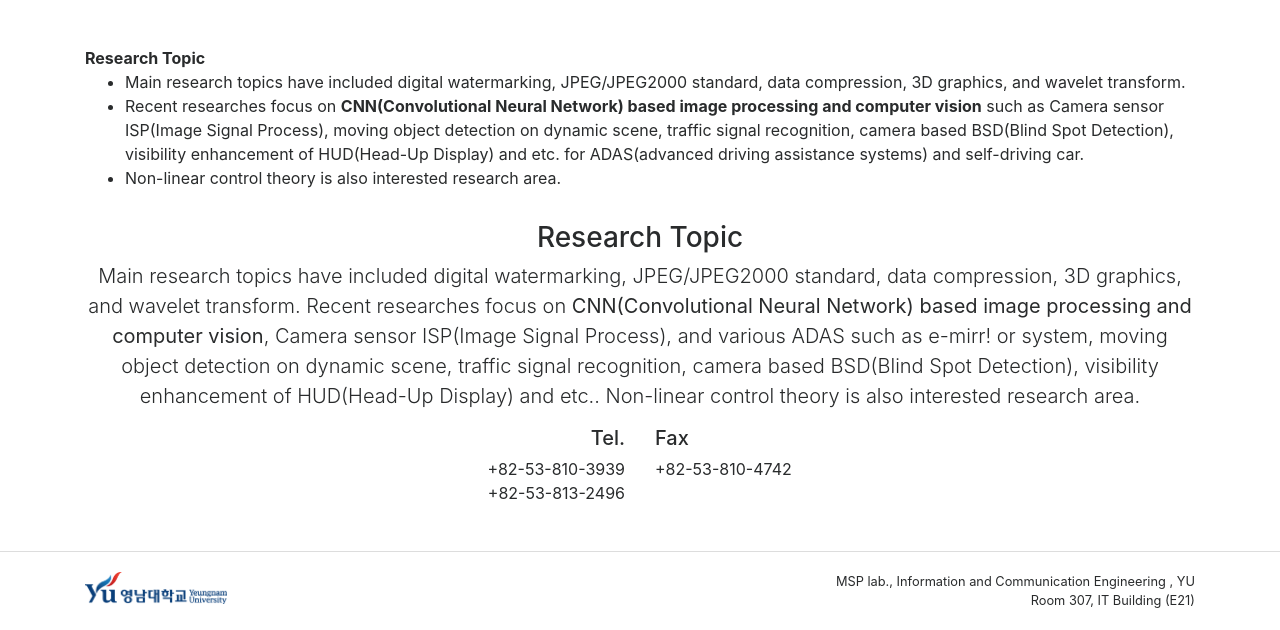
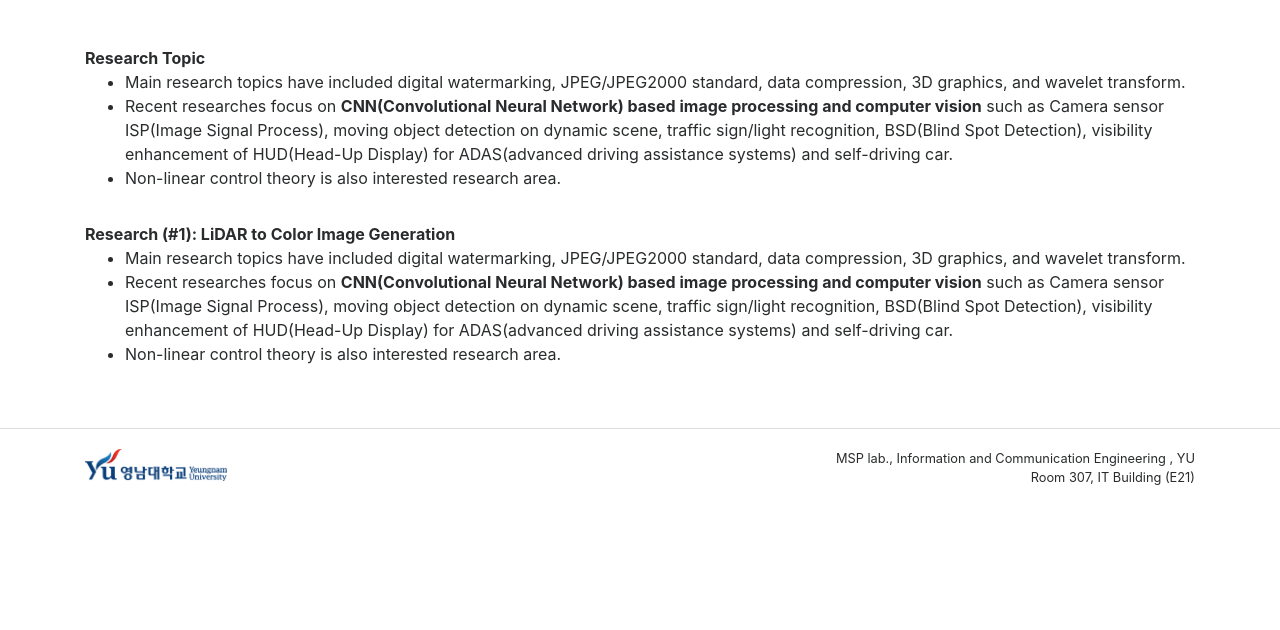
Before and after one commit to YU-MSP/yu-msp.github.io, a Jekyll site: the page built from research.html, in a window 1280 px wide. Shown: the part 426-1056 px from the top of the page. Built offline with Jekyll 4.4.1, drawn with Linux system fonts in a browser that asks for light colours; nearby versions of some CDN libraries; after the commit the page ends 933 px from its top, so only the background shows below that.

Commit message:
no message

```diff
--- a/research.html
+++ b/research.html
@@ -6,42 +6,36 @@
 <script>
 </script>
 
-<table class="table" cellspacing="0" summary="Research Topic">
+<style>
+</style>
+
+<table class="table" cellspacing="0" summary="Research Topic" style="width:80%">
 <tr>
 	<table class="table" cellspacing="0" summary="Summary">
-	<tr aline>
+	<tr>
 		<b>Research Topic</b>
 	</tr>
 	<tr>
 		<ul>
 			<li>Main research topics have included digital watermarking, JPEG/JPEG2000 standard, data compression, 3D graphics, and wavelet transform.</li>
-			<li>Recent researches focus on <b>CNN(Convolutional Neural Network) based image processing and computer vision</b> such as Camera sensor ISP(Image Signal Process), moving object detection on dynamic scene, traffic signal recognition, camera based BSD(Blind Spot Detection), visibility enhancement of HUD(Head-Up Display) and etc. for ADAS(advanced driving assistance systems) and self-driving car.</li>
+			<li>Recent researches focus on <b>CNN(Convolutional Neural Network) based image processing and computer vision</b> such as Camera sensor ISP(Image Signal Process), moving object detection on dynamic scene, traffic sign/light recognition, BSD(Blind Spot Detection), visibility enhancement of HUD(Head-Up Display) for ADAS(advanced driving assistance systems) and self-driving car.</li>
 			<li>Non-linear control theory is also interested research area.</li>
 		</ul>
 	</tr>
-	 </table>
+	</table>
+ </tr>
+ <tr>
+	<table class="table" cellspacing="0" summary="Summary">
+	<tr>
+		<b>Research (#1): LiDAR to Color Image Generation</b>
+	</tr>
+	<tr>
+		<ul>
+			<li>Main research topics have included digital watermarking, JPEG/JPEG2000 standard, data compression, 3D graphics, and wavelet transform.</li>
+			<li>Recent researches focus on <b>CNN(Convolutional Neural Network) based image processing and computer vision</b> such as Camera sensor ISP(Image Signal Process), moving object detection on dynamic scene, traffic sign/light recognition, BSD(Blind Spot Detection), visibility enhancement of HUD(Head-Up Display) for ADAS(advanced driving assistance systems) and self-driving car.</li>
+			<li>Non-linear control theory is also interested research area.</li>
+		</ul>
+	</tr>
+	</table>
  </tr>
  </table>
-
-<div class="row">
-  <div class="col">
-    <h3 class="text-center">Research Topic</h3>
-    <p class="text-center lead">
-      Main research topics have included digital watermarking, JPEG/JPEG2000 standard, data compression, 3D graphics, and wavelet transform. Recent researches focus on <b>CNN(Convolutional Neural Network) based image processing and computer vision</b>, Camera sensor ISP(Image Signal Process), and various ADAS such as e-mirr! or system, moving object detection on dynamic scene, traffic signal recognition, camera based BSD(Blind Spot Detection), visibility enhancement of HUD(Head-Up Display) and etc.. Non-linear control theory is also interested research area.
-    </p>
-  </div>
-</div>
-<div class="row">
-  <div class="col text-right">
-    <h5>Tel.</h5>
-    <p>
-      +82-53-810-3939<br> +82-53-813-2496
-    </p>
-  </div>
-  <div class="col">
-    <h5>Fax</h5>
-    <p>
-      +82-53-810-4742
-    </p>
-  </div>
-</div>
```
